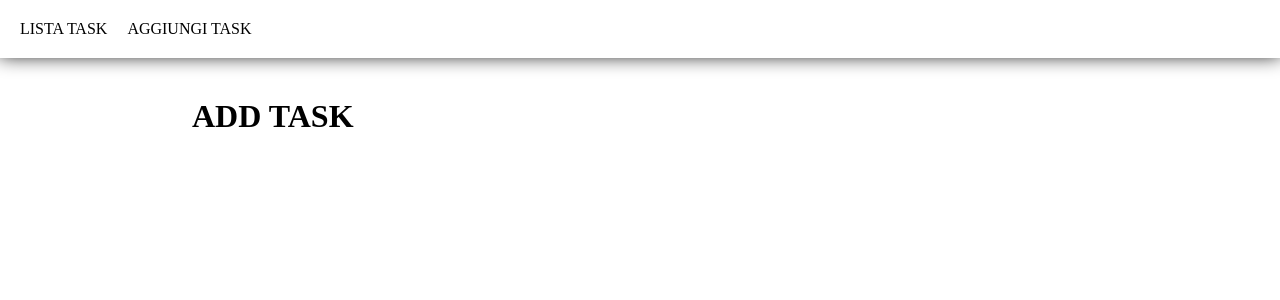
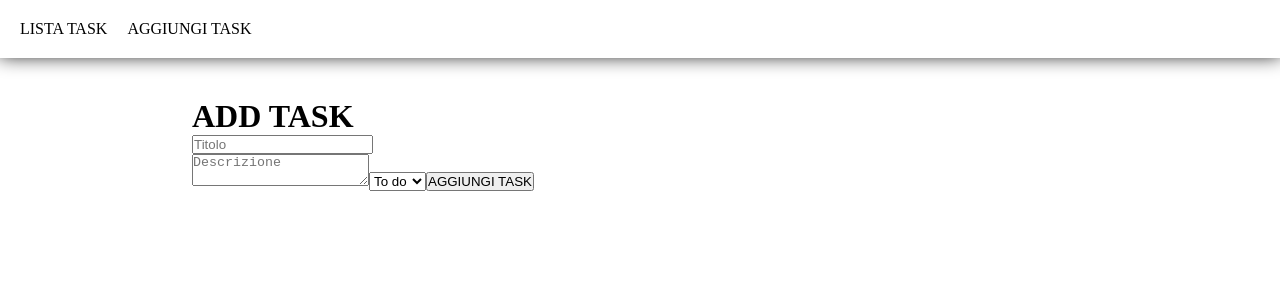
Before and after one commit to Matteo-Ciardi/ex-react-task-manager, a React (Vite) app: page /aggiungi-task in a window 1280 px wide. Shown: the top 300 px of the page. Built offline with nearby package versions, Linux system fonts and the light colour scheme; no server answers.

Commit message:
milestone 5 completata

```diff
--- a/src/pages/addtask/AddTask.jsx
+++ b/src/pages/addtask/AddTask.jsx
@@ -1,7 +1,75 @@
+import { useState, useRef } from 'react'
+
 import './addtask.css'
 
 export default function AddTask() {
+    const symbols = "!@#$%^&*()-_=+[]{}|;:'\\,.<>?/`~";
+
+    const [title, setTitle] = useState("");
+    const [titleError, setTitleError] = useState('');
+
+    const descriptionRef = useRef();
+    const statusRef = useRef();
+
+    const validateTitle = (value) => {
+        if (!value.trim()) {
+            return "Il titolo non puo' essere vuoto";
+        }
+        if (value.split('').some(char => symbols.includes(char))) {
+            return "Non puo' contenere simboli"
+        }
+        return '';
+    }
+
+    const handleTitleChange = (e) => {
+        setTitle(e.target.value);
+        setTitleError(validateTitle(e.target.value));
+    }
+
+    const handleSubmit = (e) => {
+        e.preventDefault();
+
+        const error = validateTitle(title);
+
+        if (error) {
+            setTitleError(error);
+            return
+        }
+        console.log({
+            title,
+            descriptiion: descriptionRef.current.value,
+            status: statusRef.current.value
+        })
+    }
+
     return (
-        <h1>ADD TASK</h1>
+        <>
+            <h1>ADD TASK</h1>
+            <form onSubmit={handleSubmit}>
+                <div>
+                    <input
+                        type='text'
+                        placeholder='Titolo'
+                        value={title}
+                        onChange={handleTitleChange}
+                    />
+                    {titleError && <span>{titleError}</span>}
+                </div>
+
+                <textarea
+                    ref={descriptionRef}
+                    placeholder='Descrizione'
+                />
+                <select
+                    ref={statusRef}
+                    defaultValue="To do"
+                >
+                    <option>To do</option>
+                    <option>Doing</option>
+                    <option>Done</option>
+                </select>
+                <button>AGGIUNGI TASK</button>
+            </form>
+        </>
     )
 }
```
